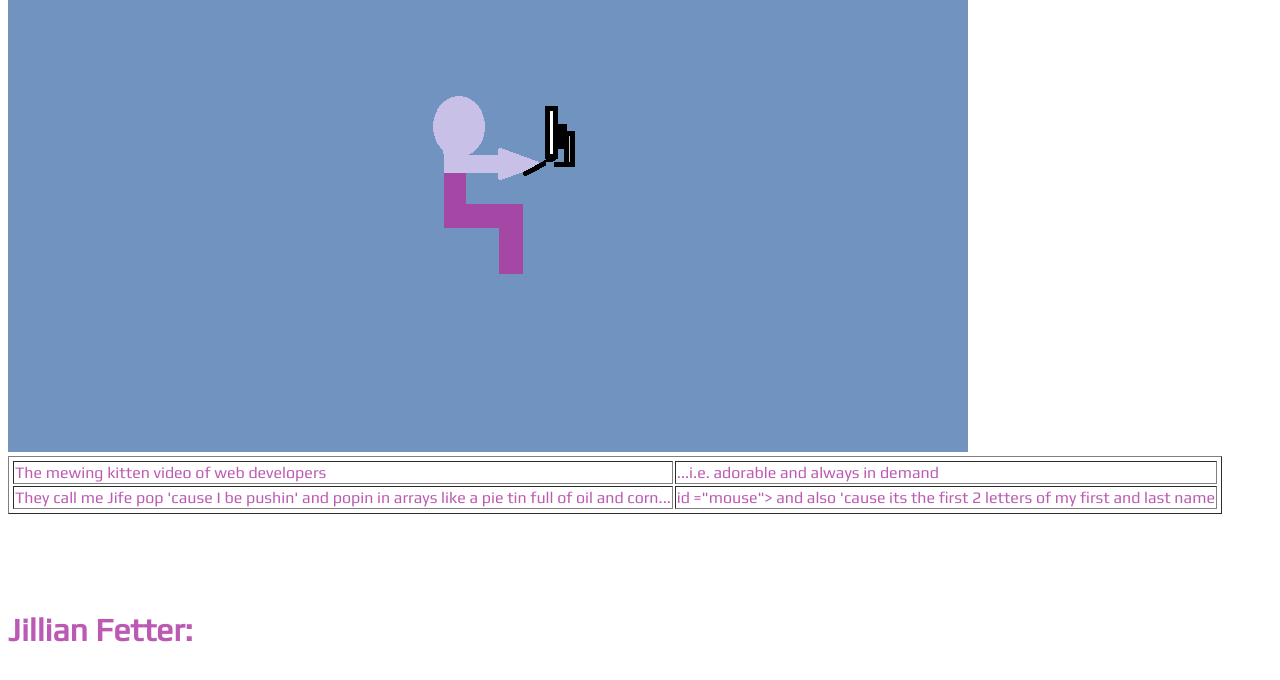
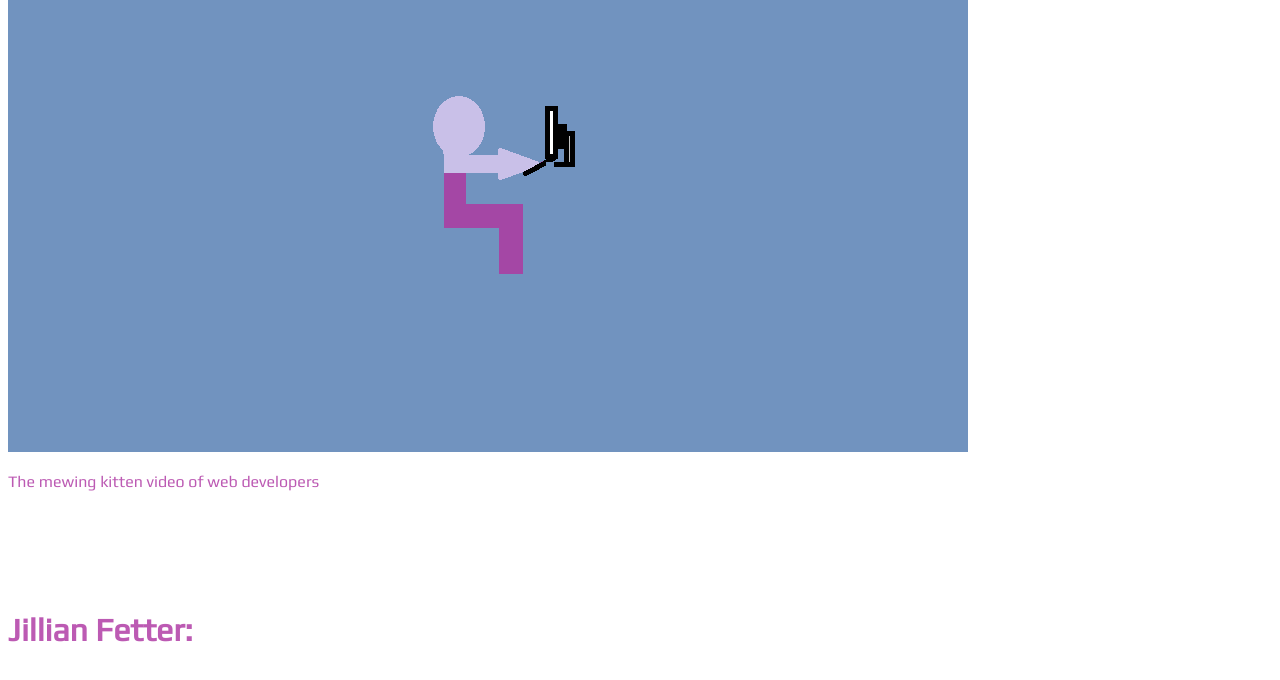
Before and after one commit to jfetter/jfetter.github.io, a plain HTML site: page index.html in a window 1280 px wide. Shown: the part 96-776 px from the top of the page. Drawn offline with Linux system fonts and the light colour scheme.

Commit message:
did away with table and added call for caption autoRun

```diff
--- a/index.html
+++ b/index.html
@@ -4,11 +4,11 @@
 
 <link href="styles/main.css" rel="stylesheet" type="text/css">
 <link href='http://fonts.googleapis.com/css?family=Play|Slabo+27px' rel='stylesheet' type='text/css'>
-<title>Jillian Fetter Full Stack Web Developer</TITLE>
-<script type="text/javascript"> </script>
-<meta name="application-name" content ="whatever">
+<title>Jillian Fetter Full Stack Web Developer</title>
 </head>
-<body (document).ready(function()>
+<body onload="autoRun()">
+  <div><img class=bg src="images/comp_u20.png" alt ="the goal"></div>
+
   <div id="mainMenu">
 
   <ul>
@@ -22,28 +22,16 @@
   </ul>
 </div>
 
-<a id = bkRnd href= "https://www.themuse.com/advice/the-35-best-personal-websites-weve-ever-seen"><img src="images/comp_u20.png" alt ="the goal"></a>
+<h1 id = jfet> Jillian Fetter: </h1>
+  <!-- insert javascript or Jquery to switch up taglines here-->
 
-<h1 id = jfet> Jillian Fetter: </h1>
-
-          <table border="1px">
-            <tbody id="Jife">
-            <!-- insert javascript or Jquery to switch up taglines here-->
-
-                  <tr>
-                      <td>The mewing kitten video of web developers </td>
-                      <!--mouse over to replace part 1 with part 2 -->
-                      <td id = "mouse">...i.e. adorable and always in demand</td>
-                  </tr>
-
-                  <tr>
-                      <td>They call me Jife pop 'cause I be pushin' and popin in arrays like a pie tin full of oil and corn... </td>
-                      <td>id ="mouse"> and also 'cause its the first 2 letters of my first and last name </td>
-                  </tr>
-
-              </tbody>
-          </table>
+  <p id="caption"> The mewing kitten video of web developers</p>
+            <!--mouse over to replace part 1 with part 2 -->
 
 
+
+
+
+<script src="scripts/javascript.js"></script>
 </body>
 </html>
```
